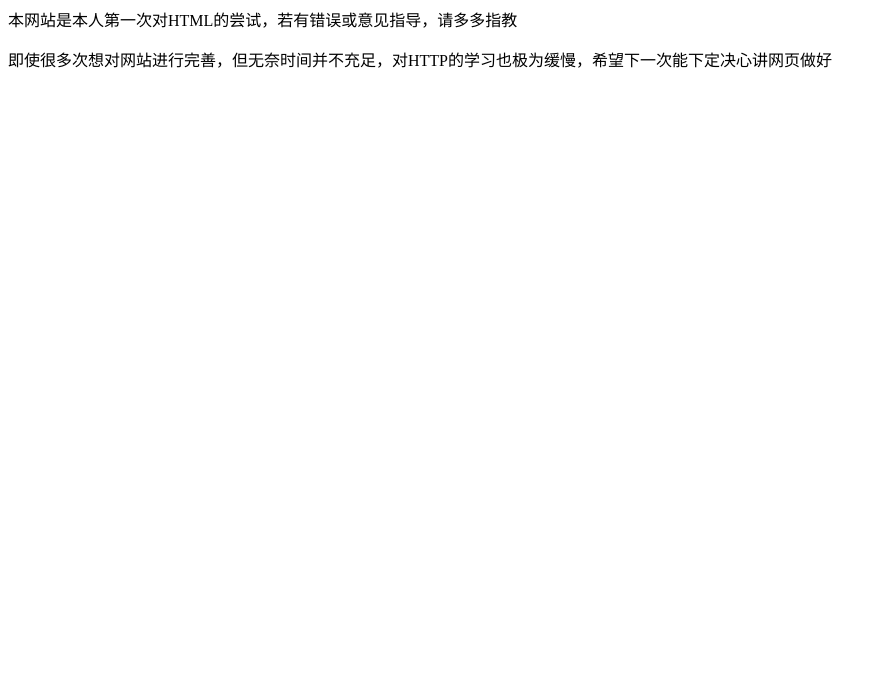
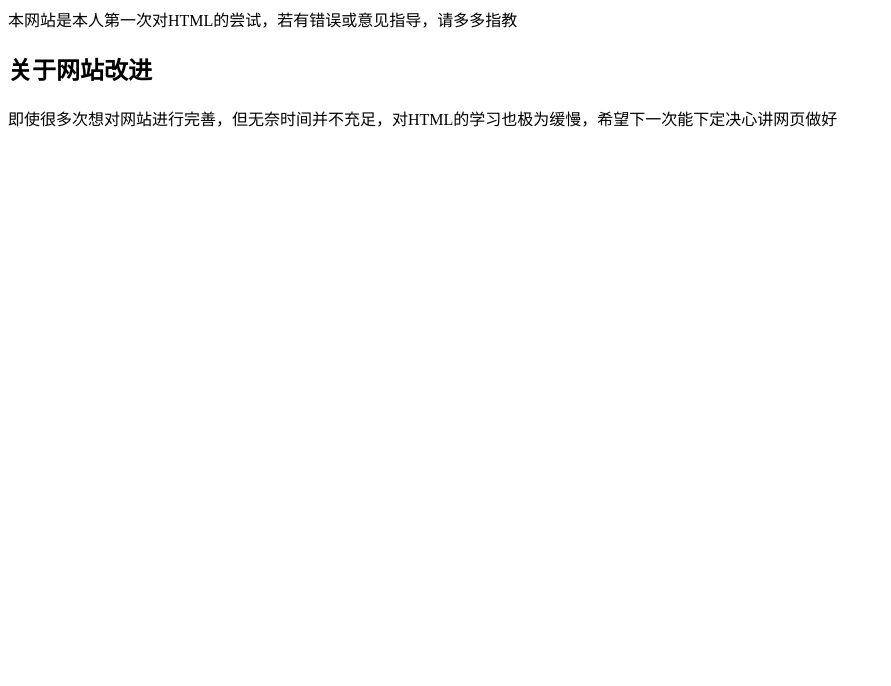
Before and after one commit to xinghuoL/xinghuoL.github.io, a plain HTML site: page index.html in a window 1280 px wide. Shown: the part 114-800 px from the top of the page, without its empty margins (0-891 px from the left). Drawn offline with Linux system fonts and the light colour scheme.

Commit message:
Update index.html

```diff
--- a/index.html
+++ b/index.html
@@ -9,6 +9,7 @@
             祝您游览愉快
         </H1>
         <p>本网站是本人第一次对HTML的尝试，若有错误或意见指导，请多多指教</p>
-        <p>即使很多次想对网站进行完善，但无奈时间并不充足，对HTTP的学习也极为缓慢，希望下一次能下定决心讲网页做好</p>
+        <H2>关于网站改进</H2>
+        <p>即使很多次想对网站进行完善，但无奈时间并不充足，对HTML的学习也极为缓慢，希望下一次能下定决心讲网页做好</p>
     </BOdy>
 </html>
```
